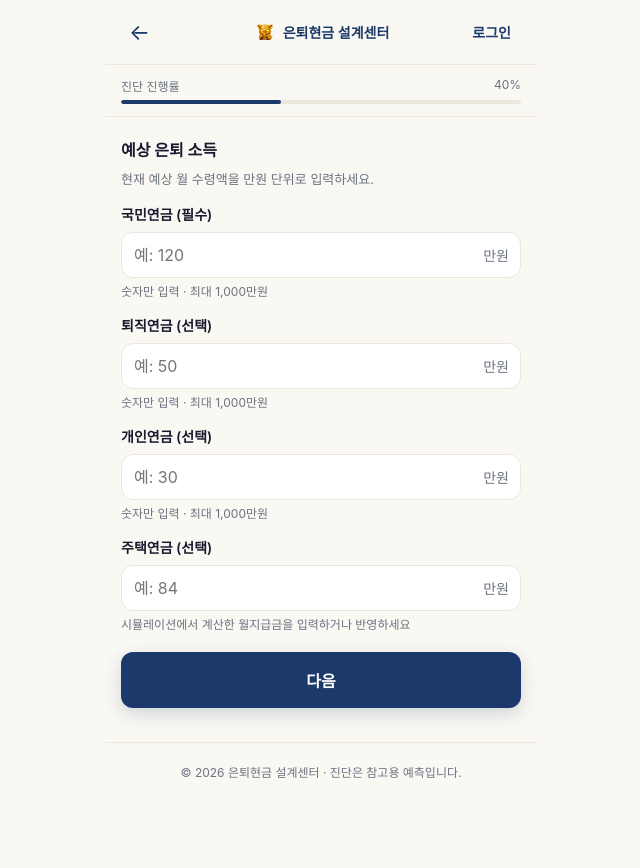
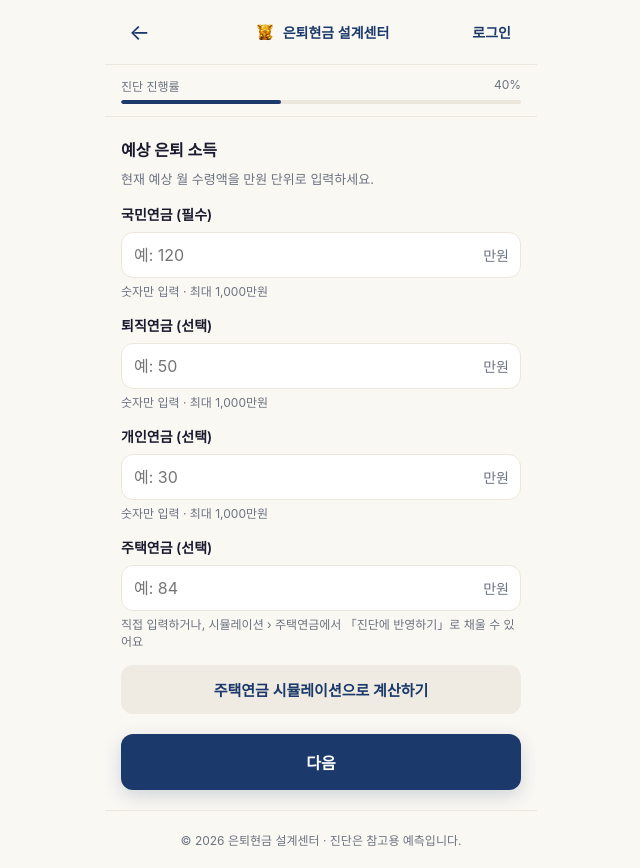
Before and after one commit to chojunyoung66/retirement-frontend, a React (Vite) app: page /cashflow in a window 1280 px wide. Shown: the whole page, without its empty margins (319-959 px from the left). Before the commit the page ends 800 px from the top, so only its background shows below. Built offline with nearby package versions, Linux system fonts and the light colour scheme; no server answers; a web font is replaced by a local one.

Commit message:
fix: clarify housing pension apply hint on cashflow
Explain that “반영” means the simulation apply button, and link to
the housing-pension simulator from the cashflow input screen.

Co-authored-by: Cursor <cursoragent@cursor.com>

```diff
--- a/src/screens/CashflowInputScreen.tsx
+++ b/src/screens/CashflowInputScreen.tsx
@@ -101,8 +101,17 @@ export default function CashflowInputScreen() {
           placeholder="예: 84"
           suffix="만원"
           max={1000}
-          hint="시뮬레이션에서 계산한 월지급금을 입력하거나 반영하세요"
+          hint="직접 입력하거나, 시뮬레이션 › 주택연금에서 「진단에 반영하기」로 채울 수 있어요"
         />
+
+        <div className="mt-8">
+          <Button
+            variant="secondary"
+            onClick={() => navigate("/simulation/housing-pension")}
+          >
+            주택연금 시뮬레이션으로 계산하기
+          </Button>
+        </div>
 
         <div className="button-row">
           <Button onClick={handleNext}>다음</Button>
```
